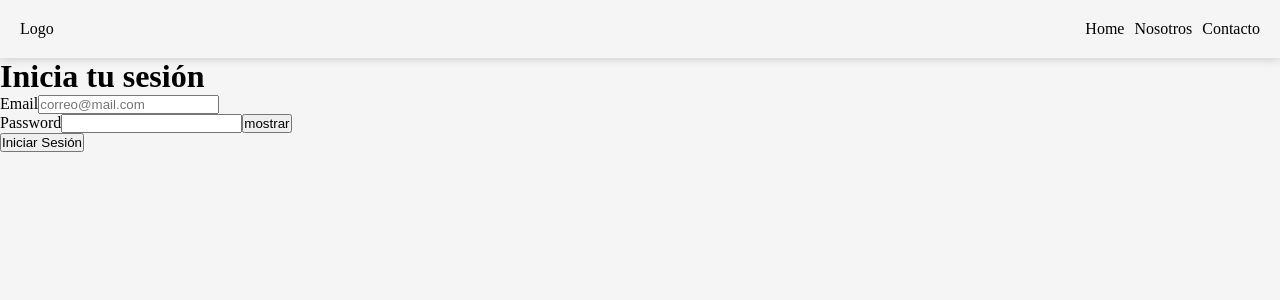
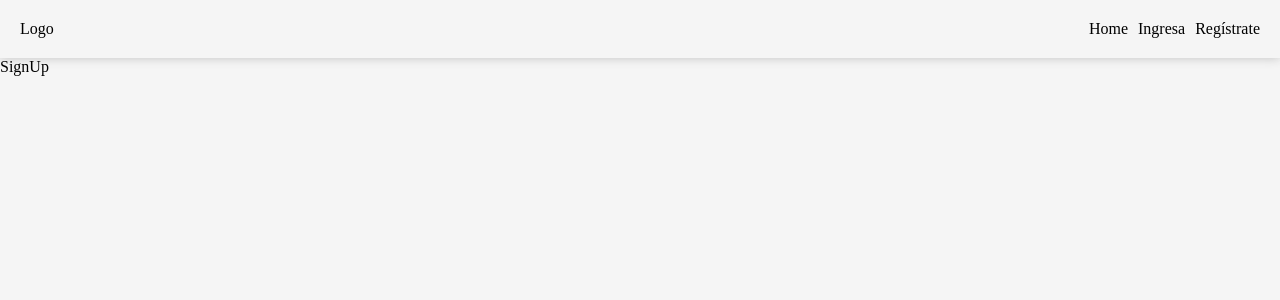
Before and after one commit to joelLozano/ecommerce, a React (Vite) app: page /signup in a window 1280 px wide. Shown: the top 300 px of the page. Built offline with nearby package versions, Linux system fonts and the light colour scheme.

Commit message:
✨ Rutas agregadas

```diff
--- a/src/components/navBar/NavBar.jsx
+++ b/src/components/navBar/NavBar.jsx
@@ -1,16 +1,31 @@
-import React from 'react'
+
+import { NavLink } from 'react-router-dom'
 import './NavBar.scss'
 
 export default function NavBar() {
+
   return (
    <nav className='nav'>
     <div className='nav__logo'>Logo</div>
 
     <div className='nav__options'>
         <ul>
-            <li>Home</li>
-            <li>Nosotros</li>
-            <li>Contacto</li>
+            <li>
+              <NavLink to={'/'}>
+                Home
+              </NavLink>
+            </li>
+            <li>
+              <NavLink to={'/login'}>
+                Ingresa
+              </NavLink>
+            </li>
+            <li>
+              <NavLink to={'/signup'}>
+                Regístrate
+              </NavLink>
+            </li>
+
         </ul>
     </div>
    </nav>
--- a/src/main.jsx
+++ b/src/main.jsx
@@ -2,18 +2,19 @@ import React from 'react'
 import ReactDOM from 'react-dom/client'
 import NavBar from './components/navBar/NavBar.jsx'
 import Aside from './components/aside/Aside.jsx'
-import Items from './pages/items/Items.jsx'
-import Login from './pages/login/Login.jsx'
+import { BrowserRouter } from 'react-router-dom'
+import RoutesIndex from './routes/RoutesIndex.jsx'
 import './index.scss'
 
 
 ReactDOM.createRoot(document.getElementById('root')).render(
   <React.StrictMode>
-    <NavBar />
-    <div className='main-content'>
-      {/* <Aside className="main-aside"/> */}
-      <Login />
-      {/* <Items className="main-items" /> */}
-    </div>
+    <BrowserRouter>
+      <NavBar />
+      <div className='main-content'>
+        {/* <Aside className="main-aside"/> */}
+      </div>
+      <RoutesIndex />
+    </BrowserRouter>
   </React.StrictMode>,
 )
--- /dev/null
+++ b/src/pages/signup/Signup.jsx
@@ -0,0 +1,9 @@
+
+
+export default function Signup() {
+  return (
+    <div>
+      SignUp
+    </div>
+  )
+}
--- /dev/null
+++ b/src/routes/RoutesIndex.jsx
@@ -0,0 +1,15 @@
+
+import { Routes, Route } from 'react-router-dom'
+import Items from '../pages/items/Items.jsx'
+import Login from '../pages/login/Login.jsx'
+import Signup from '../pages/signup/Signup.jsx'
+
+export default function RoutesIndex() {
+  return (
+    <Routes>
+        <Route path='/' element={<Items />} />
+        <Route path='/login' element={<Login />} />
+        <Route path='/signup' element={<Signup />} />
+    </Routes>
+  )
+}
```
